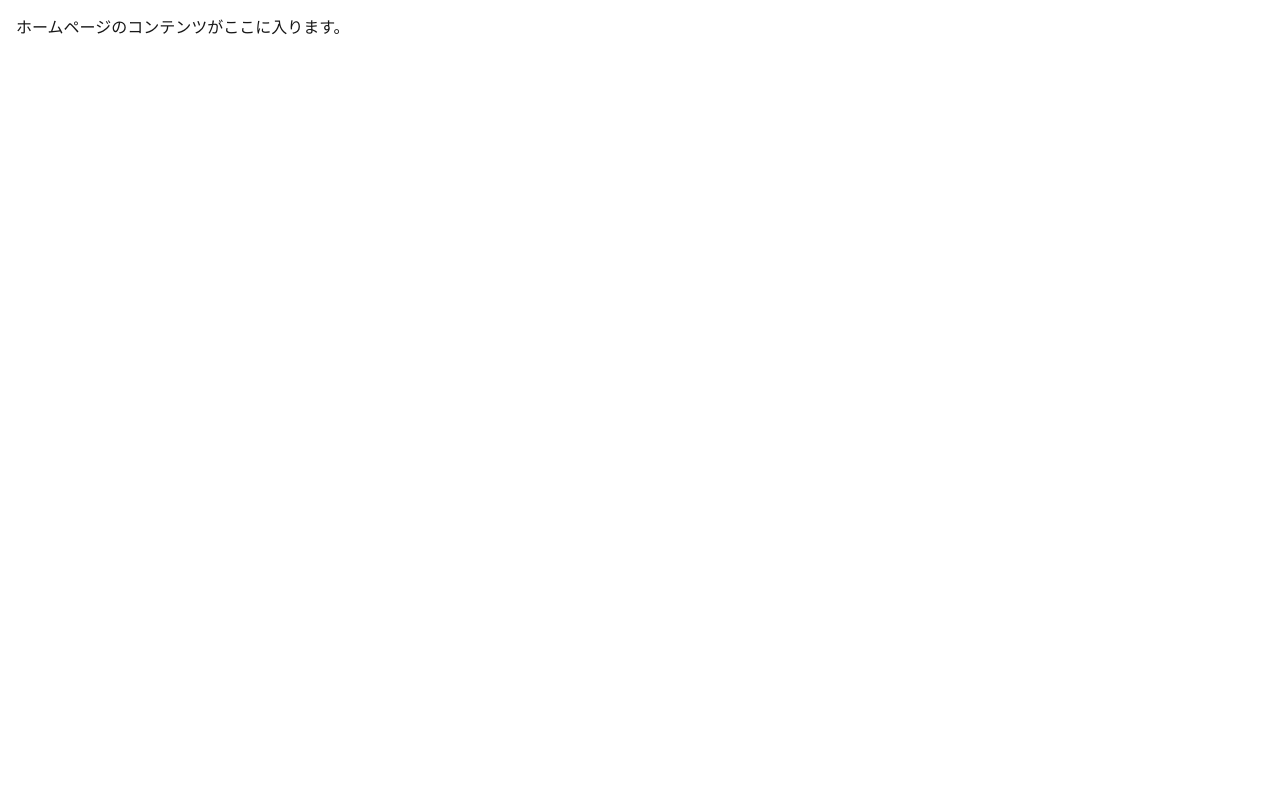
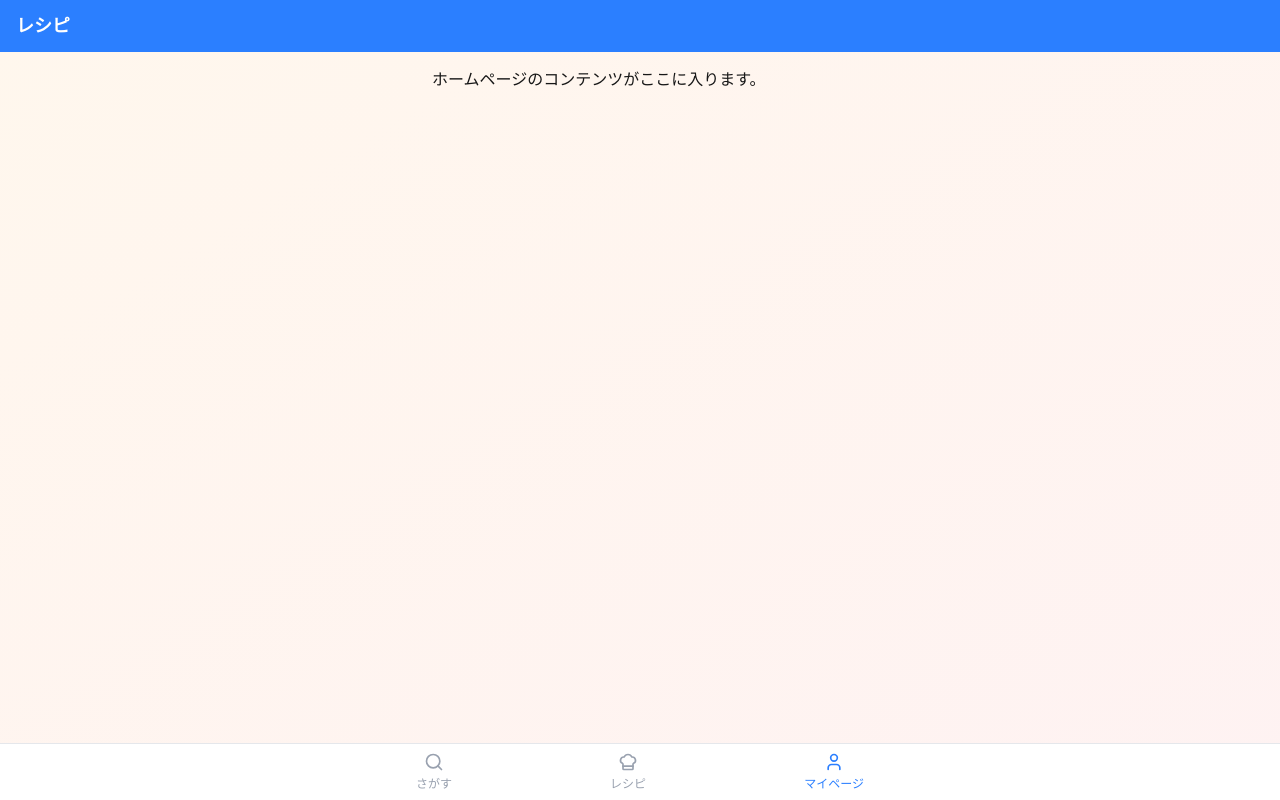
Before and after one commit to a2h1r0/cookbot, a Next.js app: page / in a window 1280 px wide. Built offline with nearby package versions, Linux system fonts and the light colour scheme.

Commit message:
#3 コンポーネントの共通化

```diff
--- a/src/app/page.tsx
+++ b/src/app/page.tsx
@@ -1,10 +1,11 @@
+import AppLayout from '@/components/layout/AppLayout';
+
 export default function HomePage() {
   return (
-    <div className="min-h-screen bg-white">
-      {/* Main Content */}
-      <main className="px-4 py-4 pb-20">
+    <AppLayout>
+      <div className="px-4 py-4">
         ホームページのコンテンツがここに入ります。
-      </main>
-    </div>
+      </div>
+    </AppLayout>
   );
 }
--- a/src/app/recipe/page.tsx
+++ b/src/app/recipe/page.tsx
@@ -4,12 +4,11 @@ import { useSearchParams } from 'next/navigation';
 import { useEffect, useState } from 'react';
 import { mockRecipes } from '@/data/mockRecipes';
 import { Recipe } from '@/types';
-import Header from '@/components/layout/Header';
+import AppLayout from '@/components/layout/AppLayout';
 import RecipeImage from '@/components/recipe/RecipeImage';
 import RecipeTitle from '@/components/recipe/RecipeTitle';
 import IngredientsList from '@/components/recipe/IngredientsList';
 import StepList from '@/components/recipe/StepList';
-import BottomNavigation from '@/components/recipe/BottomNavigation';
 
 export default function RecipePage() {
   const searchParams = useSearchParams();
@@ -18,35 +17,26 @@ export default function RecipePage() {
   useEffect(() => {
     const recipeId = searchParams.get('id');
     if (recipeId) {
-      const foundRecipe = mockRecipes.find(r => r.id === recipeId);
+      const foundRecipe = mockRecipes.find((r) => r.id === recipeId);
       setRecipe(foundRecipe || null);
     }
   }, [searchParams]);
-
   if (!recipe) {
     return (
-      <div className="min-h-screen bg-white">
-        <Header />
-        <main className="px-4 py-4 pb-20 text-center">
+      <AppLayout>
+        <div className="text-center">
           <p className="text-gray-500 mt-20">レシピが見つかりません</p>
-        </main>
-      </div>
+        </div>
+      </AppLayout>
     );
   }
 
   return (
-    <div className="min-h-screen bg-white">
-      <Header />
-
-      {/* Main Content */}
-      <main className="px-4 py-4 pb-20">
-        <RecipeImage recipe={recipe} />
-        <RecipeTitle recipe={recipe} />
-        <IngredientsList recipe={recipe} />
-        <StepList recipe={recipe} />
-      </main>
-
-      <BottomNavigation />
-    </div>
+    <AppLayout>
+      <RecipeImage recipe={recipe} />
+      <RecipeTitle recipe={recipe} />
+      <IngredientsList recipe={recipe} />
+      <StepList recipe={recipe} />
+    </AppLayout>
   );
 }
--- a/src/app/search/page.tsx
+++ b/src/app/search/page.tsx
@@ -2,7 +2,7 @@
 
 import { useRef, useState, useEffect } from 'react';
 import { useRouter } from 'next/navigation';
-import Header from '@/components/layout/Header';
+import AppLayout from '@/components/layout/AppLayout';
 import SwipeStack, { SwipeStackRef } from '@/components/search/SwipeStack';
 import SwipeActions from '@/components/search/SwipeActions';
 import Search from '@/components/search/Search';
@@ -54,14 +54,9 @@ export default function SearchPage() {
     swipeStackRef.current?.undo();
   };
 
-  const canUndo = swipeStackRef.current?.canUndo() ?? false;
-
-  return (
-    <div className="min-h-screen bg-gradient-to-br from-orange-50 to-red-50">
-      <div>
-        <Header />{' '}
-        <main className="max-w-md mx-auto mt-8">
-          {' '}
+  const canUndo = swipeStackRef.current?.canUndo() ?? false;  return (
+    <AppLayout>
+      <div className="mt-8">
         {/* 検索フィルター */}
         <Search
           onFilterChange={setSearchFilters}
@@ -70,9 +65,7 @@ export default function SearchPage() {
         {/* フィルター結果表示 */}
         {loading && (
           <div className="text-center mb-4">
-              <span className="text-sm text-gray-600">
-                レシピを読み込み中...
-              </span>
+            <span className="text-sm text-gray-600">レシピを読み込み中...</span>
           </div>
         )}
         {error && (
@@ -93,7 +86,7 @@ export default function SearchPage() {
           recipes={recipes}
           onLike={handleLike}
           onPass={handlePass}
-          />{' '}
+        />
         {/* スワイプアクション */}
         <SwipeActions
           onPass={handlePassAction}
@@ -101,8 +94,7 @@ export default function SearchPage() {
           onUndo={handleUndo}
           canUndo={canUndo}
         />
-        </main>
       </div>
-    </div>
+    </AppLayout>
   );
 }
--- /dev/null
+++ b/src/components/layout/AppLayout.tsx
@@ -0,0 +1,22 @@
+'use client';
+
+import { ReactNode } from 'react';
+import Header from './Header';
+import BottomNavigation from './BottomNavigation';
+
+interface AppLayoutProps {
+  children: ReactNode;
+  showBottomNav?: boolean;
+}
+
+export default function AppLayout({ children, showBottomNav = true }: AppLayoutProps) {
+  return (
+    <div className="min-h-screen bg-gradient-to-br from-orange-50 to-red-50">
+      <Header />
+      <main className={`max-w-md mx-auto ${showBottomNav ? 'pb-20' : ''}`}>
+        {children}
+      </main>
+      {showBottomNav && <BottomNavigation />}
+    </div>
+  );
+}
--- a/src/components/recipe/BottomNavigation.tsx
+++ b/src/components/layout/BottomNavigation.tsx
@@ -1,30 +1,43 @@
+'use client';
+
 import { Search, ChefHat, User } from 'lucide-react';
+import { useRouter, usePathname } from 'next/navigation';
 
 const navigationItems = [
-  { name: 'さがす', isActive: false, icon: Search },
-  { name: 'レシピ', isActive: true, icon: ChefHat },
-  { name: 'マイページ', isActive: false, icon: User },
+  { name: 'さがす', path: '/search', icon: Search },
+  { name: 'レシピ', path: '/recipe', icon: ChefHat },
+  { name: 'マイページ', path: '/', icon: User },
 ];
 
 export default function BottomNavigation() {
+  const router = useRouter();
+  const pathname = usePathname();
+
+  const handleNavigation = (path: string) => {
+    router.push(path);
+  };
+
   return (
     <div className="fixed bottom-0 left-0 right-0 bg-white border-t border-gray-200 px-4 py-2">
       <div className="flex justify-between items-center max-w-md mx-auto">
-        {' '}
         {navigationItems.map((item, index) => {
           const IconComponent = item.icon;
+          const isActive =
+            pathname.startsWith(item.path) ||
+            (item.path === '/' && pathname === '/');
           return (
             <button
               key={index}
               className="flex flex-col items-center space-y-1"
+              onClick={() => handleNavigation(item.path)}
             >
               <IconComponent
                 size={20}
-                className={item.isActive ? 'text-blue-500' : 'text-gray-400'}
+                className={isActive ? 'text-blue-500' : 'text-gray-400'}
               />
               <span
                 className={`text-xs ${
-                  item.isActive ? 'text-blue-500' : 'text-gray-400'
+                  isActive ? 'text-blue-500' : 'text-gray-400'
                 }`}
               >
                 {item.name}
```
Lines whose indentation alone changed are shown as unchanged.
